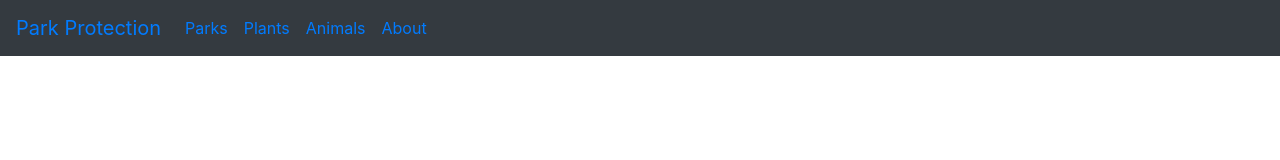
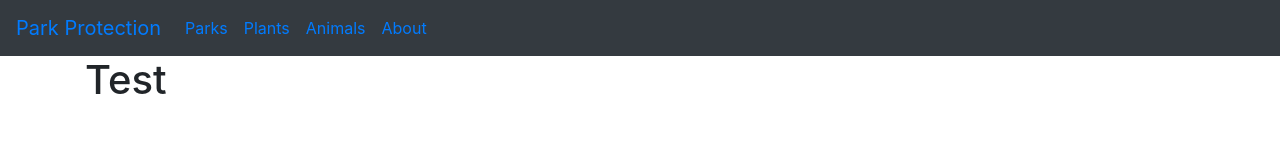
Before and after one commit to thekuhninator/park_protection, a React (Create React App) app: page /ParkInstancePages/GrandCanyon in a window 1280 px wide. Shown: the top 160 px of the page. Built offline with nearby package versions, Linux system fonts and the light colour scheme; the HTML template or start-up script is replaced by a standard one.

Commit message:
Adding instance files and updating App.js to match

```diff
--- /dev/null
+++ b/src/AnimalInstancePages/AbbottsBooby.js
@@ -0,0 +1,12 @@
+import React, {Component} from 'react';
+import logo from '../logo.png';
+import '../App.css';
+import Container from 'react-bootstrap/Container';
+
+function AbbottsBooby() {
+	return (
+		<h1>Test</h1>
+  	);
+}
+
+export default AbbottsBooby;
--- /dev/null
+++ b/src/AnimalInstancePages/AcklinsGroundIguana.js
@@ -0,0 +1,12 @@
+import React, {Component} from 'react';
+import logo from '../logo.png';
+import '../App.css';
+import Container from 'react-bootstrap/Container';
+
+function AcklinsGroundIguana() {
+	return (
+		<h1>Test</h1>
+  	);
+}
+
+export default AcklinsGroundIguana;
--- /dev/null
+++ b/src/AnimalInstancePages/Akiapolaau.js
@@ -0,0 +1,12 @@
+import React, {Component} from 'react';
+import logo from '../logo.png';
+import '../App.css';
+import Container from 'react-bootstrap/Container';
+
+function Akiapolaau() {
+	return (
+		<h1>Test</h1>
+  	);
+}
+
+export default Akiapolaau;
--- a/src/App.js
+++ b/src/App.js
@@ -7,6 +7,15 @@ import Home from './Home';
 import Parks from './Parks';
 import Animals from './Animals';
 import Plants from './Plants';
+import AbbottsBooby from './AnimalInstancePages/AbbottsBooby';
+import AcklinsGroundIguana from './AnimalInstancePages/AcklinsGroundIguana';
+import Akiapolaau from './AnimalInstancePages/Akiapolaau';
+import GrandCanyon from './ParkInstancePages/GrandCanyon';
+import Yellowstone from './ParkInstancePages/Yellowstone';
+import Zion from './ParkInstancePages/Zion';
+import AleutianHollyFern from './PlantInstancePages/AleutianHollyFern';
+import AmargosaNiterwort from './PlantInstancePages/AmargosaNiterwort';
+import PricklyApplecactus from './PlantInstancePages/PricklyApplecactus';
 import { Link } from 'react-router-dom';
 
 
@@ -29,6 +38,15 @@ class App extends Component {
             <Route path="/Parks" component={Parks} />
             <Route path="/Animals" component={Animals} />
             <Route path="/Plants" component={Plants} />
+            <Route path="/AnimalInstancePages/AbbottsBooby" component={AbbottsBooby} />
+            <Route path="/AnimalInstancePages/AcklinsGroundIguana" component={AcklinsGroundIguana} />
+            <Route path="/AnimalInstancePages/Akiapolaau" component={Akiapolaau} />
+            <Route path="/ParkInstancePages/GrandCanyon" component={GrandCanyon} />
+            <Route path="/ParkInstancePages/Yellowstone" component={Yellowstone} />
+            <Route path="/ParkInstancePages/Zion" component={Zion} />
+            <Route path="/PlantsInstancePages/AleutianHollyFern" component={AleutianHollyFern} />
+            <Route path="/PlantsInstancePages/AmargosaNiterwort" component={AmargosaNiterwort} />
+            <Route path="/PlantsInstancePages/PricklyApplecactus" component={PricklyApplecactus} />
           </Switch>
         </Router>
       </React.Fragment>
--- /dev/null
+++ b/src/ParkInstancePages/GrandCanyon.js
@@ -0,0 +1,14 @@
+import React, {Component} from 'react';
+import logo from '../logo.png';
+import '../App.css';
+import Container from 'react-bootstrap/Container';
+
+function GrandCanyon() {
+	return (
+		<Container>
+			<h1>Test</h1>
+		</Container>
+  	);
+}
+
+export default GrandCanyon;
--- /dev/null
+++ b/src/ParkInstancePages/Yellowstone.js
@@ -0,0 +1,12 @@
+import React, {Component} from 'react';
+import logo from '../logo.png';
+import '../App.css';
+import Container from 'react-bootstrap/Container';
+
+function Yellowstone() {
+	return (
+		<h1>Test</h1>
+  	);
+}
+
+export default Yellowstone;
--- /dev/null
+++ b/src/ParkInstancePages/Zion.js
@@ -0,0 +1,12 @@
+import React, {Component} from 'react';
+import logo from '../logo.png';
+import '../App.css';
+import Container from 'react-bootstrap/Container';
+
+function Zion() {
+	return (
+		<h1>Test</h1>
+  	);
+}
+
+export default Zion;
--- /dev/null
+++ b/src/PlantInstancePages/AleutianHollyFern.js
@@ -0,0 +1,12 @@
+import React, {Component} from 'react';
+import logo from '../logo.png';
+import '../App.css';
+import Container from 'react-bootstrap/Container';
+
+function AleutianHollyFern() {
+	return (
+		<h1>Test</h1>
+  	);
+}
+
+export default AleutianHollyFern;
--- /dev/null
+++ b/src/PlantInstancePages/AmargosaNiterwort.js
@@ -0,0 +1,12 @@
+import React, {Component} from 'react';
+import logo from '../logo.png';
+import '../App.css';
+import Container from 'react-bootstrap/Container';
+
+function AmargosaNiterwort() {
+	return (
+		<h1>Test</h1>
+  	);
+}
+
+export default AmargosaNiterwort;
--- /dev/null
+++ b/src/PlantInstancePages/PricklyApplecactus.js
@@ -0,0 +1,12 @@
+import React, {Component} from 'react';
+import logo from '../logo.png';
+import '../App.css';
+import Container from 'react-bootstrap/Container';
+
+function PricklyApplecactus() {
+	return (
+		<h1>Test</h1>
+  	);
+}
+
+export default PricklyApplecactus;
```
